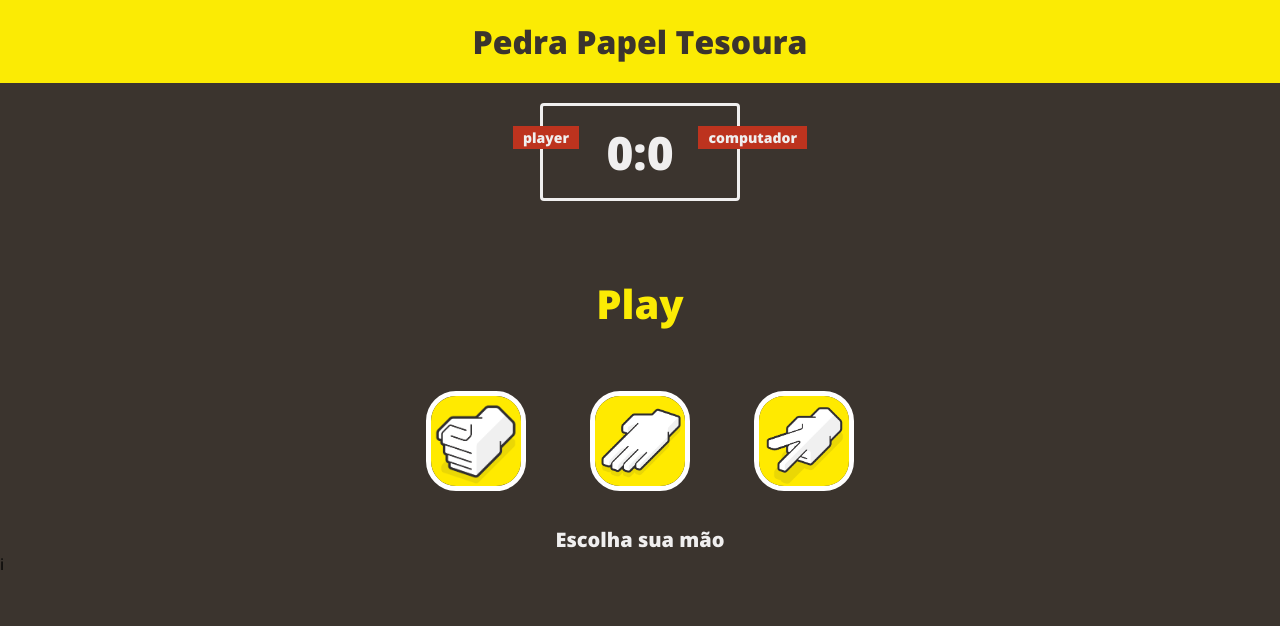
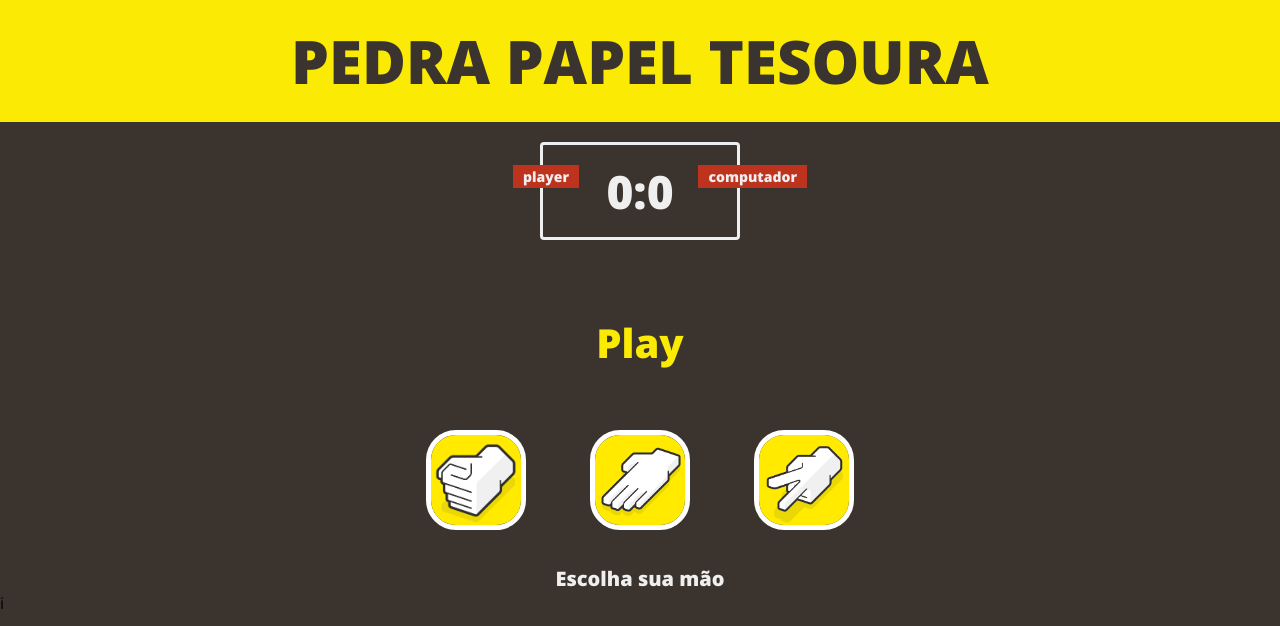
Before and after one commit to katsuragawaa/rock-paper-scissors, a plain HTML site: page index.html in a window 1280 px wide. Drawn offline with nearby package versions, Linux system fonts and the light colour scheme.

Commit message:
Update style

```diff
--- a/style.css
+++ b/style.css
@@ -18,7 +18,9 @@ header {
 
 header h1 {
     color:#3B342E;
+    font-size: 60px;
     text-align: center;
+    text-transform: uppercase;
 }
 
 .score-board {
```
